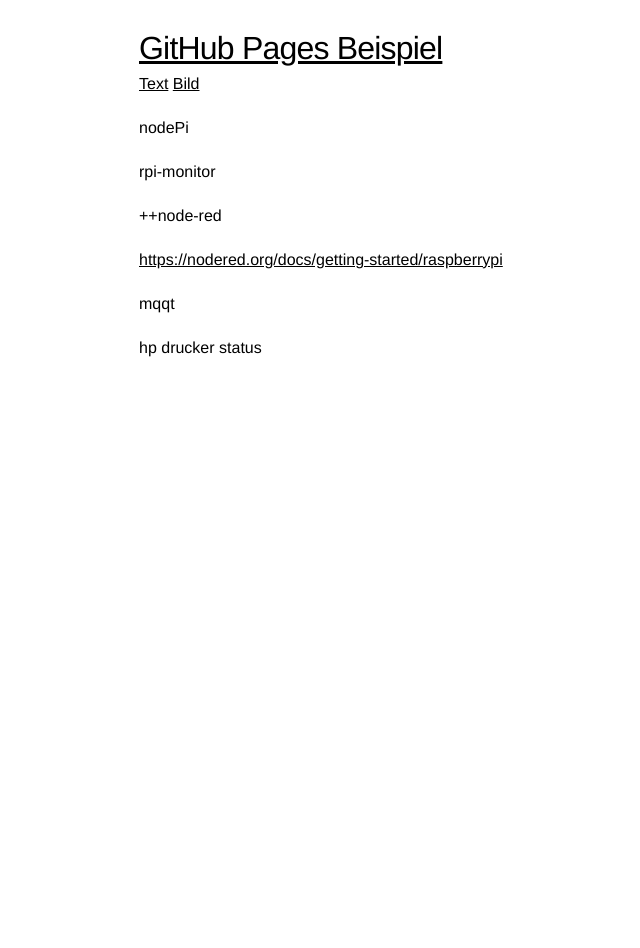
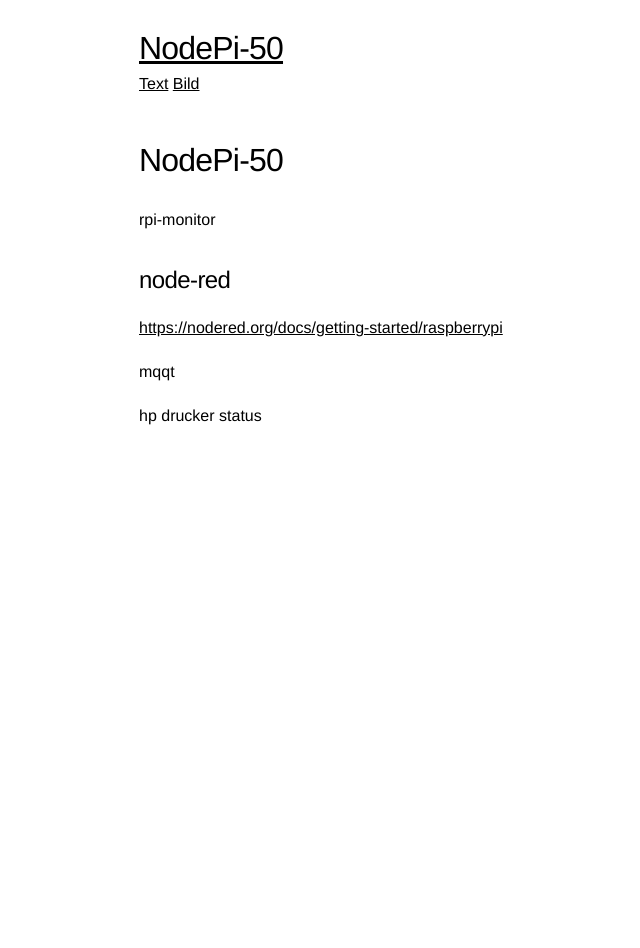
Before and after one commit to Wingertsau/ct.github.io, a Jekyll site: the page built from 50.md, in a window 1280 px wide. Shown: the whole page, without its empty margins (39-679 px from the left). Built offline with Jekyll 4.4.1, drawn with Linux system fonts in a browser that asks for light colours; our own code applies the rules of GitHub Pages for plain Markdown files.

Commit message:
Update 50.md

```diff
--- a/50.md
+++ b/50.md
@@ -1,8 +1,8 @@
-nodePi
+# NodePi-50
 
 rpi-monitor
 
-++node-red
+## node-red
 
 <https://nodered.org/docs/getting-started/raspberrypi>
 
```
